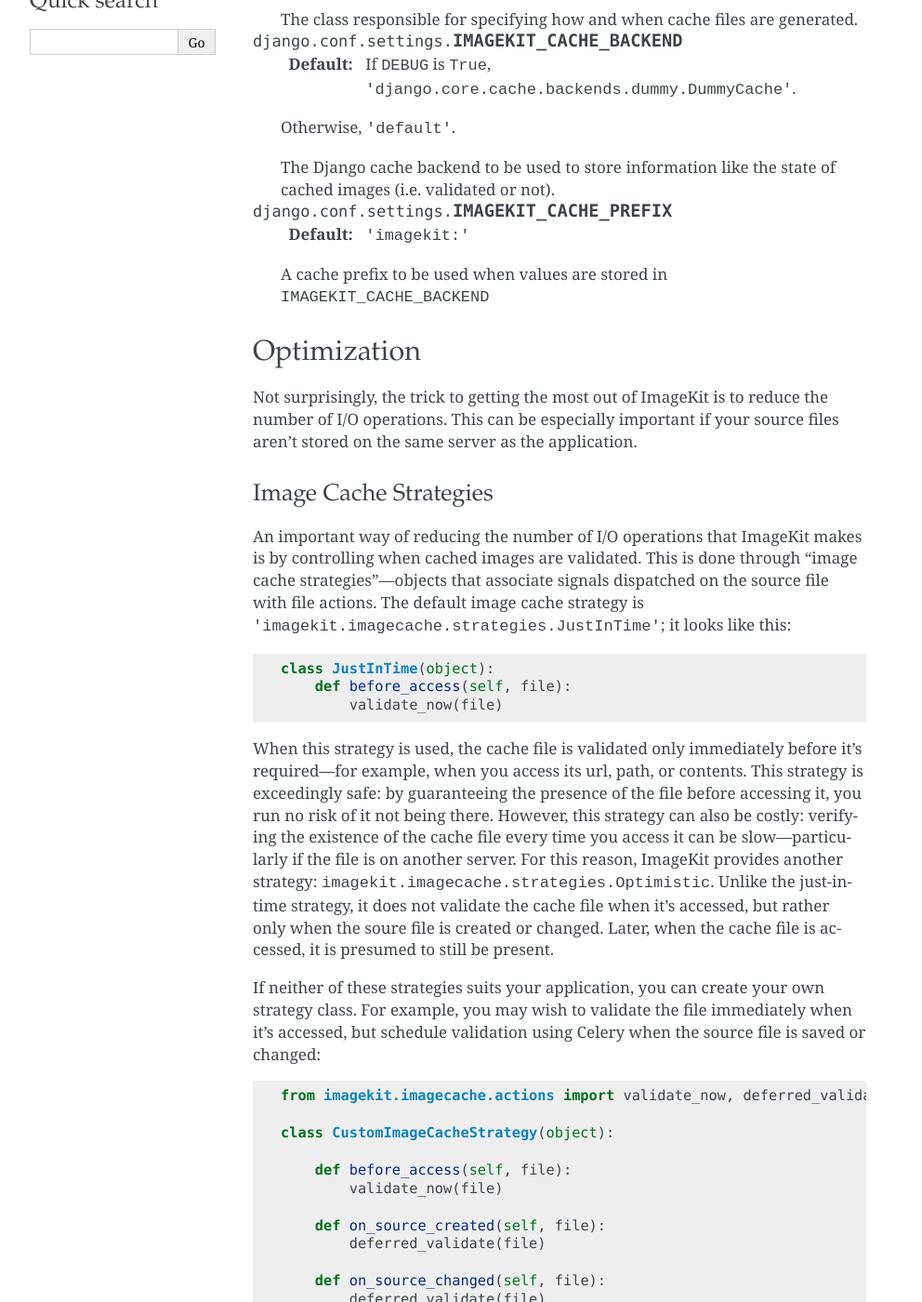
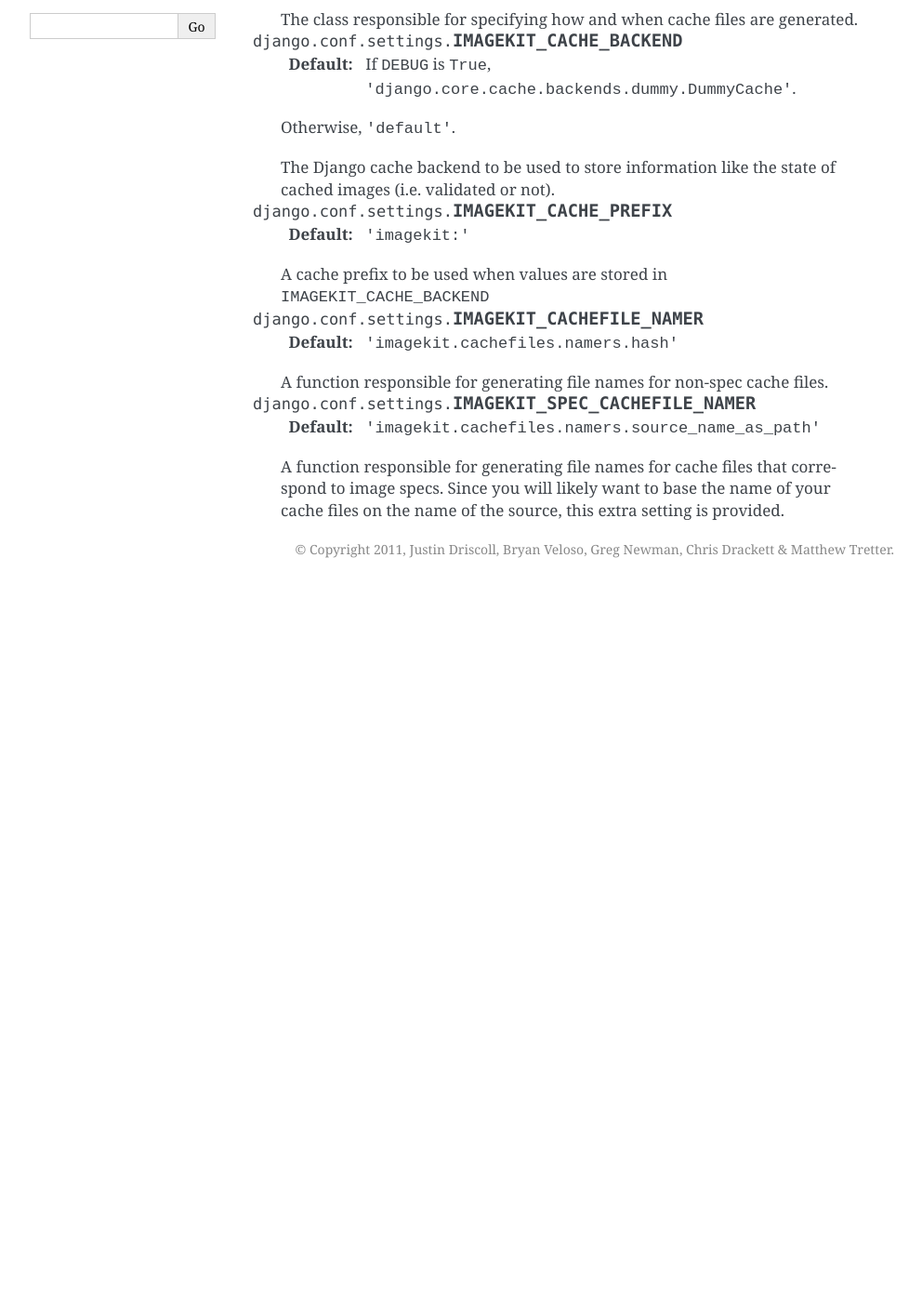
Before and after one commit to matthewwithanm/django-imagekit, a Sphinx documentation site: the page built from docs/configuration.rst, in a window 1280 px wide and 1400 px high, scrolled down 558 px. Shown: the whole window at 93% size, without its empty margins (148-1140 px from the left). Built offline with Sphinx 7.4.7, drawn with Linux system fonts in a browser that asks for light colours; after the commit the page ends 1188 px from its top, so only the background shows below that; some of the changed text lies outside the part shown.

Commit message:
Doc fixes

```diff
--- a/README.rst
+++ b/README.rst
@@ -393,7 +393,7 @@ AdminThumbnail can even use a custom template. For more information, see
 
 
 Community
----------
+=========
 
 Please use `the GitHub issue tracker <https://github.com/jdriscoll/django-imagekit/issues>`_
 to report bugs with django-imagekit. `A mailing list <https://groups.google.com/forum/#!forum/django-imagekit>`_
@@ -402,7 +402,7 @@ also exists to discuss the project and ask questions, as well as the official
 
 
 Contributing
-------------
+============
 
 We love contributions! And you don't have to be an expert with the library—or
 even Django—to contribute either: ImageKit's processors are standalone classes
--- a/docs/configuration.rst
+++ b/docs/configuration.rst
@@ -10,7 +10,7 @@ Settings
 .. currentmodule:: django.conf.settings
 
 
-.. attribute:: IMAGEKIT_CACHE_DIR
+.. attribute:: IMAGEKIT_CACHEFILE_DIR
 
     :default: ``'CACHE/images'``
 
@@ -27,16 +27,16 @@ Settings
     will be used.
 
 
-.. attribute:: IMAGEKIT_DEFAULT_IMAGE_CACHE_BACKEND
+.. attribute:: IMAGEKIT_DEFAULT_CACHEFILE_BACKEND
 
-    :default: ``'imagekit.imagecache.backends.Simple'``
+    :default: ``'imagekit.cachefiles.backends.Simple'``
 
     Specifies the class that will be used to validate cached image files.
 
 
-.. attribute:: IMAGEKIT_DEFAULT_IMAGE_CACHE_STRATEGY
+.. attribute:: IMAGEKIT_DEFAULT_CACHEFILE_STRATEGY
 
-    :default: ``'imagekit.imagecache.strategies.JustInTime'``
+    :default: ``'imagekit.cachefiles.strategies.JustInTime'``
 
     The class responsible for specifying how and when cache files are
     generated.
@@ -58,80 +58,17 @@ Settings
     A cache prefix to be used when values are stored in ``IMAGEKIT_CACHE_BACKEND``
 
 
-Optimization
-------------
+.. attribute:: IMAGEKIT_CACHEFILE_NAMER
 
-Not surprisingly, the trick to getting the most out of ImageKit is to reduce the
-number of I/O operations. This can be especially important if your source files
-aren't stored on the same server as the application.
+    :default: ``'imagekit.cachefiles.namers.hash'``
+
+    A function responsible for generating file names for non-spec cache files.
 
 
-Image Cache Strategies
-^^^^^^^^^^^^^^^^^^^^^^
+.. attribute:: IMAGEKIT_SPEC_CACHEFILE_NAMER
 
-An important way of reducing the number of I/O operations that ImageKit makes is
-by controlling when cached images are validated. This is done through "image
-cache strategies"—objects that associate signals dispatched on the source file
-with file actions. The default image cache strategy is
-``'imagekit.imagecache.strategies.JustInTime'``; it looks like this:
+    :default: ``'imagekit.cachefiles.namers.source_name_as_path'``
 
-.. code-block:: python
-
-    class JustInTime(object):
-        def before_access(self, file):
-            validate_now(file)
-
-When this strategy is used, the cache file is validated only immediately before
-it's required—for example, when you access its url, path, or contents. This
-strategy is exceedingly safe: by guaranteeing the presence of the file before
-accessing it, you run no risk of it not being there. However, this strategy can
-also be costly: verifying the existence of the cache file every time you access
-it can be slow—particularly if the file is on another server. For this reason,
-ImageKit provides another strategy: ``imagekit.imagecache.strategies.Optimistic``.
-Unlike the just-in-time strategy, it does not validate the cache file when it's
-accessed, but rather only when the soure file is created or changed. Later, when
-the cache file is accessed, it is presumed to still be present.
-
-If neither of these strategies suits your application, you can create your own
-strategy class. For example, you may wish to validate the file immediately when
-it's accessed, but schedule validation using Celery when the source file is
-saved or changed:
-
-.. code-block:: python
-
-    from imagekit.imagecache.actions import validate_now, deferred_validate
-
-    class CustomImageCacheStrategy(object):
-
-        def before_access(self, file):
-            validate_now(file)
-
-        def on_source_created(self, file):
-            deferred_validate(file)
-
-        def on_source_changed(self, file):
-            deferred_validate(file)
-
-To use this cache strategy, you need only set the ``IMAGEKIT_DEFAULT_IMAGE_CACHE_STRATEGY``
-setting, or set the ``image_cache_strategy`` attribute of your image spec.
-
-
-Django Cache Backends
-^^^^^^^^^^^^^^^^^^^^^
-
-In the "Image Cache Strategies" section above, we said that the just-in-time
-strategy verifies the existence of the cache file every time you access
-it, however, that's not exactly true. Cache files are actually validated using
-image cache backends, and the default (``imagekit.imagecache.backends.Simple``)
-memoizes the cache state (valid or invalid) using Django's cache framework. By
-default, ImageKit will use a dummy cache backend when your project is in debug
-mode (``DEBUG = True``), and the "default" cache (from your ``CACHES`` setting)
-when ``DEBUG`` is ``False``. Since other parts of your project may have
-different cacheing needs, though, ImageKit has an ``IMAGEKIT_CACHE_BACKEND``
-setting, which allows you to specify a different cache.
-
-In most cases, you won't be deleting you cached files once they're created, so
-using a cache with a large timeout is a great way to optimize your site. Using
-a cache that never expires would essentially negate the cost of the just-in-time
-strategy, giving you the benefit of generating images on demand without the cost
-of unnecessary future filesystem checks.
+    A function responsible for generating file names for cache files that
+    correspond to image specs. Since you will likely want to base the name of
+    your cache files on the name of the source, this extra setting is provided.
--- a/docs/upgrading.rst
+++ b/docs/upgrading.rst
@@ -4,6 +4,7 @@ Upgrading from 2.x
 ImageKit 3.0 introduces new APIs and tools that augment, improve, and in some
 cases entirely replace old IK workflows. Below, you'll find some useful guides
 for migrating your ImageKit 2.0 apps over to the shiny new IK3.
+
 
 Model Specs
 -----------
```
Also changed, not shown: other parts of README.rst (+1 -1 lines), docs/advanced_usage.rst (added, +284 -0 lines), docs/advanced_usage/models.rst (deleted, +0 -99 lines), docs/advanced_usage/optimizing.rst (deleted, +0 -101 lines), docs/advanced_usage/source_groups.rst (deleted, +0 -69 lines), docs/apireference.rst (deleted, +0 -29 lines), docs/index.rst (+10 -30 lines), 1 other file.
